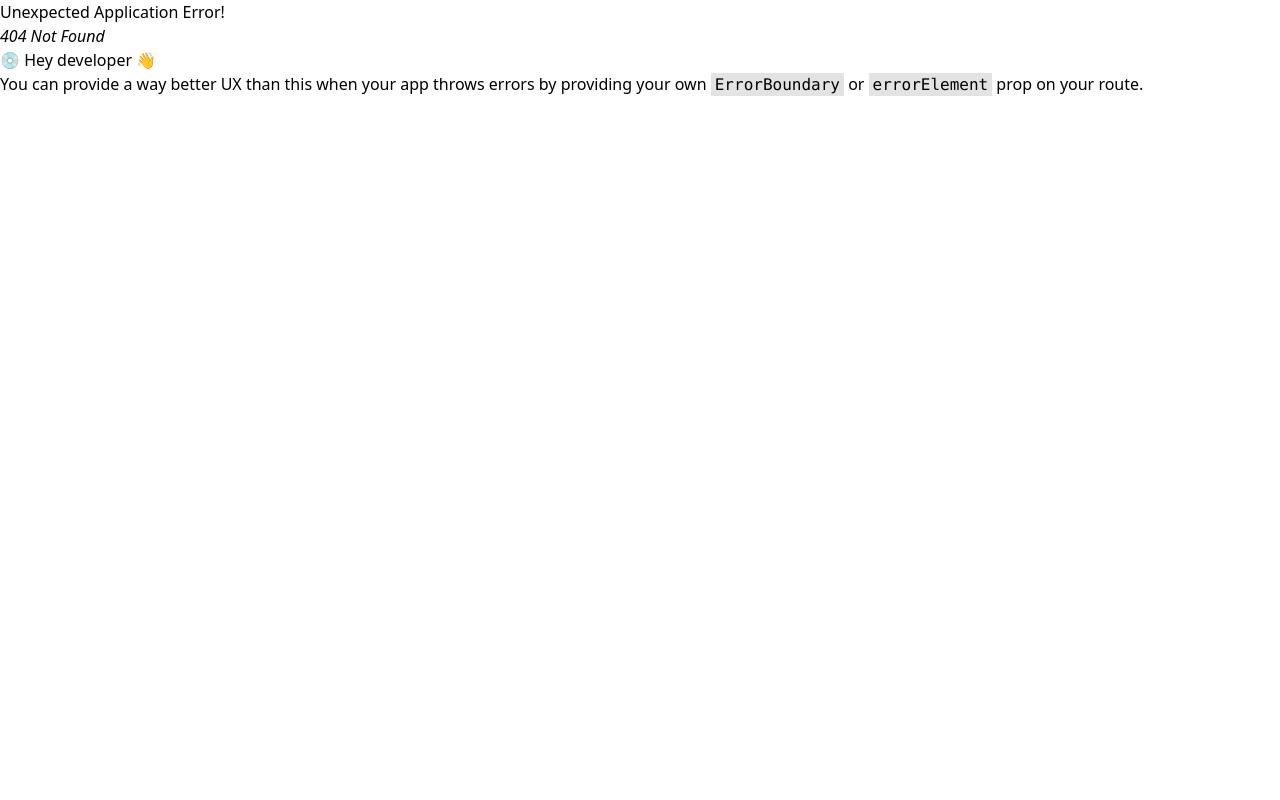
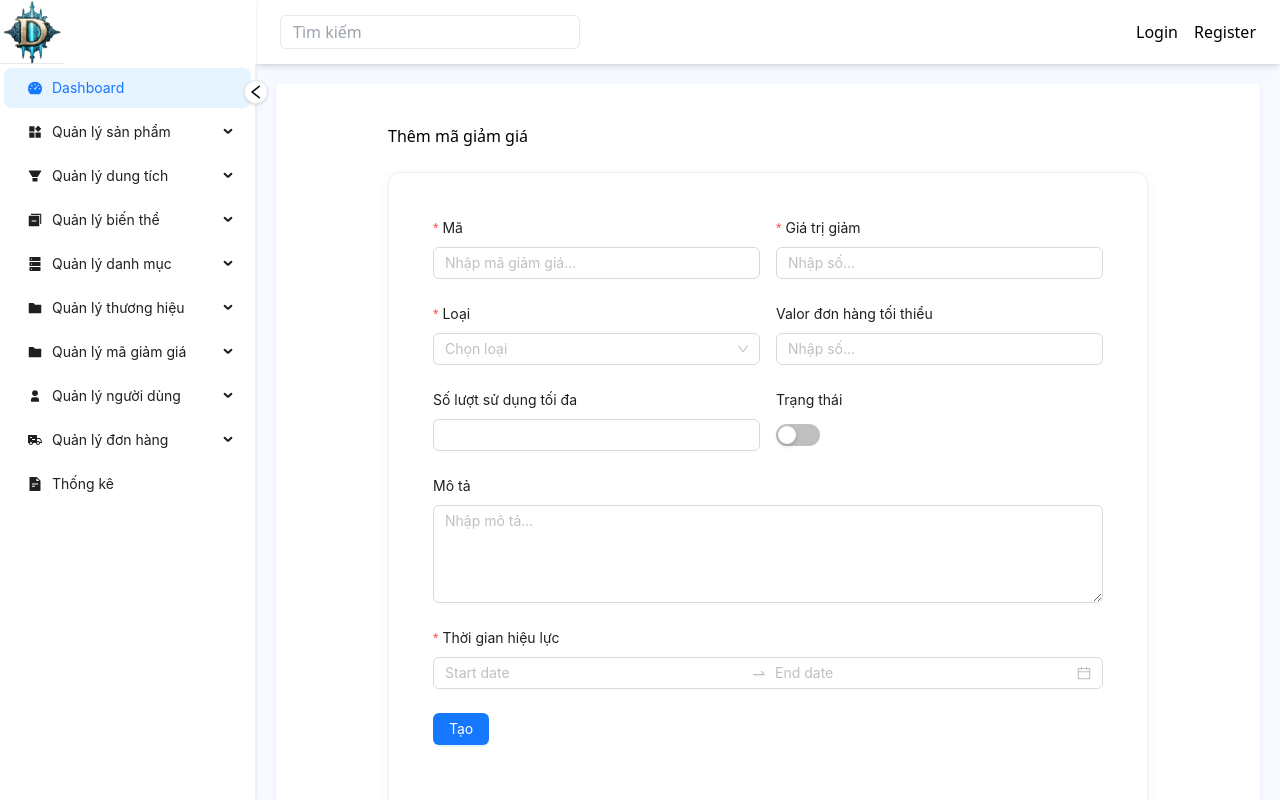
Before and after one commit to Hugn71205/TTS_CodeFarm_Fe_Admin, a React (Vite) app: page /coupons/add in a window 1280 px wide. Before the commit this address had no page. Built offline with nearby package versions, Linux system fonts and the light colour scheme.

Commit message:
crud ma giam gia

```diff
--- a/src/components/commonAdmin/Sidebar.tsx
+++ b/src/components/commonAdmin/Sidebar.tsx
@@ -77,6 +77,15 @@ const AdminSidebar = () => {
       ],
     },
     {
+      key: "coupons",
+      label: "Quản lý mã giảm giá",
+      icon:<FolderFilled/>,
+      children: [
+        { key: "couponlist", label: "Danh sách mã giảm giá" },
+        { key: "couponadd", label: "Thêm mã giảm giá" },
+      ],
+    },
+    {
       key: "customers",
       label: "Quản lý người dùng",
       icon: <TbUserFilled />,
@@ -133,6 +142,12 @@ const AdminSidebar = () => {
       case "brandsadd":
         navigate("/brands/add");
         break;
+      case "couponlist":
+        navigate("/coupons");
+        break;
+      case "couponadd":
+        navigate("/coupons/add");
+        break;
       case "customerslist":
         navigate("/customers");
         break;
--- a/src/pages/Brands/AddBrands.tsx
+++ b/src/pages/Brands/AddBrands.tsx
@@ -13,7 +13,7 @@ const AddBrand: React.FC = () => {
   const onFinish = async (values: any) => {
     setLoading(true);
     try {
-      await axios.post('http://localhost:8888/brands/', values);
+      await axios.post('http://localhost:3000/api/brands/', values);
       message.success('Thêm thương hiệu thành công');
       navigate('/brands')
       form.resetFields();
--- a/src/pages/Brands/Brands.tsx
+++ b/src/pages/Brands/Brands.tsx
@@ -15,8 +15,8 @@ const Brands: React.FC = () => {
   const fetchBrands = async () => {
     setLoading(true);
     try {
-      const response = await axios.get('http://localhost:8888/brands/');
-      const data = response.data?.data?.data || [];
+      const response = await axios.get('http://localhost:3000/api/brands');
+      const data = response.data || [];
       setBrands(data);
     } catch (error) {
       message.error('Lấy danh sách danh mục thất bại');
@@ -31,8 +31,8 @@ const Brands: React.FC = () => {
   const handleDelete = async (id: string) => {
     setDeletingId(id);
     try {
-      await axios.delete(`http://localhost:8888/brands/${id}`);
-      message.success('Xóa danh mục thành công');
+      await axios.delete(`http://localhost:3000/api/brands/${id}`);
+      message.success('Xóa thương hiệu thành công');
       fetchBrands();
     } catch (error) {
       message.error('Xóa danh mục thất bại');
--- a/src/pages/Brands/UpdateBrand.tsx
+++ b/src/pages/Brands/UpdateBrand.tsx
@@ -16,7 +16,7 @@ const UpdateBrand: React.FC = () => {
     setLoadingBrand(true);
     try {
       const res = await axiosInstance.get(`brands/${id}`);
-      const brand = res.data?.data?.data;
+      const brand = res.data;
       form.setFieldsValue({
         name: brand.name,
         origin: brand.origin,
@@ -38,7 +38,7 @@ const UpdateBrand: React.FC = () => {
   const onFinish = async (values: any) => {
     setLoading(true);
     try {
-      await axios.put(`http://localhost:8888/brands/${id}`, values);
+      await axiosInstance.put(`/brands/${id}`, values);
       message.success("Cập nhật thương hiệu thành công");
       navigate("/brands");
     } catch {
--- /dev/null
+++ b/src/pages/Coupons/CouponForm.tsx
@@ -0,0 +1,125 @@
+import { Button, DatePicker, Form, Input, InputNumber, message, Select, Switch, Row, Col, Card } from 'antd';
+import dayjs from 'dayjs';
+import React, { useEffect } from 'react';
+import { useNavigate, useParams } from 'react-router-dom';
+import { axiosInstance } from '../../utils/axios.util';
+
+const { RangePicker } = DatePicker;
+
+const CouponForm: React.FC = () => {
+  const [form] = Form.useForm();
+  const navigate = useNavigate();
+  const { id } = useParams();
+
+  const isEdit = !!id;
+
+  const onFinish = async (values: any) => {
+    const [start, end] = values.date_range;
+    const data = {
+      ...values,
+      start_date: start.toISOString(),
+      end_date: end.toISOString(),
+    };
+    delete data.date_range;
+
+    try {
+      if (isEdit) {
+        await axiosInstance.put(`/coupons/${id}`, data);
+        message.success('Cập nhật thành công');
+      } else {
+        await axiosInstance.post('/coupons', data);
+        message.success('Tạo mã thành công');
+      }
+      navigate('/coupons');
+    } catch {
+      message.error('Lưu thất bại');
+    }
+  };
+
+  const fetchData = async () => {
+  try {
+    const res = await axiosInstance.get(`/coupons/${id}`);
+    form.setFieldsValue({
+      ...res.data,
+      date_range: [dayjs(res.data.start_date), dayjs(res.data.end_date)]
+    });
+  } catch {
+    message.error('Không tìm thấy mã giảm giá');
+  }
+};
+
+//...
+
+
+  useEffect(() => {
+    if (isEdit) fetchData();
+  }, []);
+
+  return (
+    <div style={{ maxWidth: 800, margin: '0 auto', padding: '20px' }}>
+      <h2 style={{ marginBottom: 24 }}>{isEdit ? 'Sửa' : 'Thêm'} mã giảm giá</h2>
+
+      <Card hoverable style={{ padding: 20, borderRadius: 12, boxShadow: '0 2px 12px rgb(0 0 0 / 0.05)' }}>
+        <Form layout="vertical" onFinish={onFinish} form={form}>
+          <Row gutter={16}>
+            <Col span={12}>
+              <Form.Item name="code" label="Mã" rules={[{ required: true }]}>
+                <Input placeholder="Nhập mã giảm giá…" />
+              </Form.Item>
+            </Col>
+            <Col span={12}>
+              <Form.Item name="discount_value" label="Giá trị giảm" rules={[{ required: true }]}>
+                <InputNumber min={0} style={{ width: '100%' }} placeholder="Nhập số…" />
+              </Form.Item>
+            </Col>
+          </Row>
+
+          <Row gutter={16}>
+            <Col span={12}>
+              <Form.Item name="discount_type" label="Loại" rules={[{ required: true }]}>
+                <Select placeholder="Chọn loại">
+                    <Select.Option value="percent">Phần trăm</Select.Option>
+                    <Select.Option value="amount">Số tiền</Select.Option>
+                </Select>
+              </Form.Item>
+            </Col>
+            <Col span={12}>
+              <Form.Item name="min_order_amount" label="Valor đơn hàng tối thiểu">
+                <InputNumber min={0} style={{ width: '100%' }} placeholder="Nhập số…" />
+              </Form.Item>
+            </Col>
+          </Row>
+
+          <Row gutter={16}>
+            <Col span={12}>
+              <Form.Item name="usage_limit" label="Số lượt sử dụng tối đa">
+                <InputNumber min={1} style={{ width: '100%' }} />
+              </Form.Item>
+            </Col>
+            <Col span={12}>
+              <Form.Item name="is_active" label="Trạng thái" valuePropName="checked">
+                <Switch />
+              </Form.Item>
+            </Col>
+          </Row>
+
+          <Form.Item name="description" label="Mô tả">
+            <Input.TextArea rows={4} placeholder="Nhập mô tả…" />
+          </Form.Item>
+
+          <Form.Item name="date_range" label="Thời gian hiệu lực" rules={[{ required: true }]}>
+            <RangePicker showTime style={{ width: '100%' }} />
+          </Form.Item>
+
+          <Form.Item>
+            <Button type="primary" htmlType="submit">
+              {isEdit ? 'Cập nhật' : 'Tạo'}
+            </Button>
+          </Form.Item>
+        </Form>
+      </Card>
+    </div>
+  );
+};
+
+export default CouponForm;
--- /dev/null
+++ b/src/pages/Coupons/CouponList.tsx
@@ -0,0 +1,84 @@
+import { Button, Popconfirm, Table, message } from 'antd';
+import React, { useEffect, useState } from 'react';
+import { useNavigate } from 'react-router-dom';
+import { axiosInstance } from '../../utils/axios.util';
+
+const CouponList: React.FC = () => {
+  const [coupons, setCoupons] = useState([]);
+  const [loading, setLoading] = useState(false);
+  const navigate = useNavigate();
+
+  const fetchCoupons = async () => {
+    setLoading(true);
+    try {
+      const res = await axiosInstance.get('/coupons');
+      setCoupons(res.data);
+    } catch (err) {
+      message.error('Không thể tải danh sách mã giảm giá');
+    }
+    setLoading(false);
+  };
+
+  const handleDelete = async (id: string) => {
+    try {
+      await axiosInstance.delete(`/coupons/${id}`);
+      message.success('Xóa thành công');
+      fetchCoupons();
+    } catch (err) {
+      message.error('Xóa thất bại');
+    }
+  };
+
+  useEffect(() => {
+    fetchCoupons();
+  }, []);
+
+  const columns = [
+    { title: 'Mã', dataIndex: 'code' },
+    { title: 'Loại', dataIndex: 'discount_type' },
+    {
+      title: 'Giá trị',
+      dataIndex: 'discount_value',
+      render: (value: any) => parseFloat(value).toLocaleString(),
+    },
+    {
+      title: 'Giới hạn',
+      dataIndex: 'usage_limit',
+      render: (value: number, record: any) =>
+        `${record.used_count}/${value}`,
+    },
+    {
+      title: 'Trạng thái',
+      dataIndex: 'is_active',
+      render: (active: boolean) =>
+        active ? 'Đang hoạt động' : 'Ngừng hoạt động',
+    },
+    {
+      title: 'Thao tác',
+      render: (record: any) => (
+        <>
+          <Button type="link" onClick={() => navigate(`/coupons/edit/${record._id}`)}>
+            Sửa
+          </Button>
+          <Popconfirm title="Xác nhận xóa?" onConfirm={() => handleDelete(record._id)}>
+            <Button type="link" danger>
+              Xóa
+            </Button>
+          </Popconfirm>
+        </>
+      ),
+    },
+  ];
+
+  return (
+    <div style={{ padding: 20 }}>
+      <h2>Danh sách mã giảm giá</h2>
+      <Button type="primary" onClick={() => navigate('/coupons/add')} style={{ marginBottom: 16 }}>
+        Thêm mã mới
+      </Button>
+      <Table rowKey="_id" loading={loading} dataSource={coupons} columns={columns} />
+    </div>
+  );
+};
+
+export default CouponList;
--- a/src/pages/Products/Product.tsx
+++ b/src/pages/Products/Product.tsx
@@ -14,7 +14,7 @@ const Product = () => {
 const fetchProducts = async () => {
   setLoading(true);
   try {
-    const response = await axios.get('http://localhost:8888/products');
+    const response = await axios.get('http://localhost:3000/products');
     const productsArray = response.data?.data?.data || []; // lấy đúng mảng sản phẩm
     setProducts(productsArray);
   } catch (error) {
--- a/src/routes/main.route.tsx
+++ b/src/routes/main.route.tsx
@@ -18,6 +18,8 @@ import Product from "../pages/Products/Product"
 import UpdateProduct from "../pages/Products/UpdateProduct"
 import AddProduct from "../pages/Products/addProduct"
 import Reviews from "../pages/Reviews/Reviews"
+import CouponList from "../pages/Coupons/CouponList"
+import CouponForm from "../pages/Coupons/CouponForm"
 
 export const router = createBrowserRouter([
   {
@@ -42,6 +44,10 @@ export const router = createBrowserRouter([
       {path: '/categories/update/:id', element: <UpdateCategories/>},
       {path: '/brands/update/:id', element: <UpdateBrand/>},
       {path: '/orders-item/order/:orderId', element: <OrderItemsPage/>},
+      {path: '/coupons', element: <CouponList/>},
+      {path: '/coupons/add', element: <CouponForm/>},
+      {path: '/coupons/edit/:id', element: <CouponForm/>},
+
     ],
   }
 ])
--- a/src/utils/axios.util.ts
+++ b/src/utils/axios.util.ts
@@ -11,7 +11,7 @@ interface CustomAxiosRequestConfig extends AxiosRequestConfig {
 }
 
 export const axiosInstance = axios.create({
-  baseURL: 'http://localhost:8888/',
+  baseURL: 'http://localhost:3000/api',
   timeout: 20000,
   headers: {
     "Content-Type": "application/json",
```
